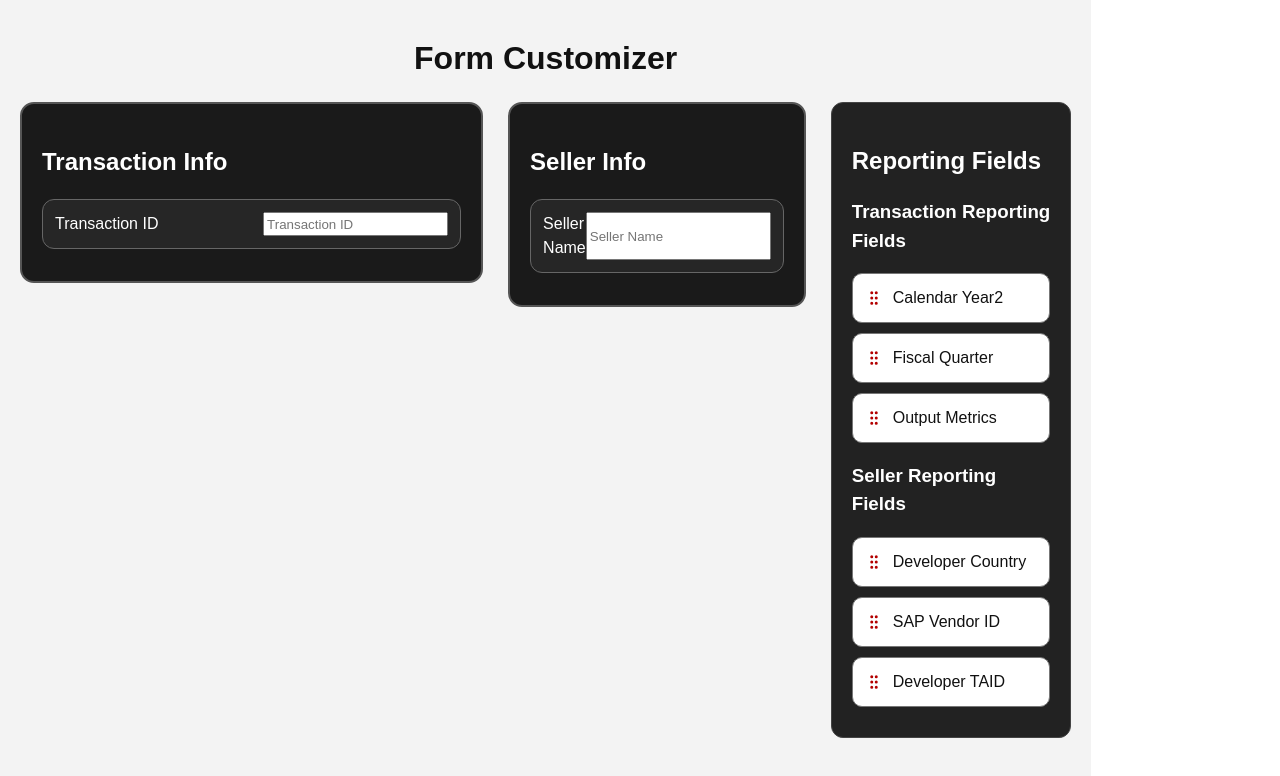
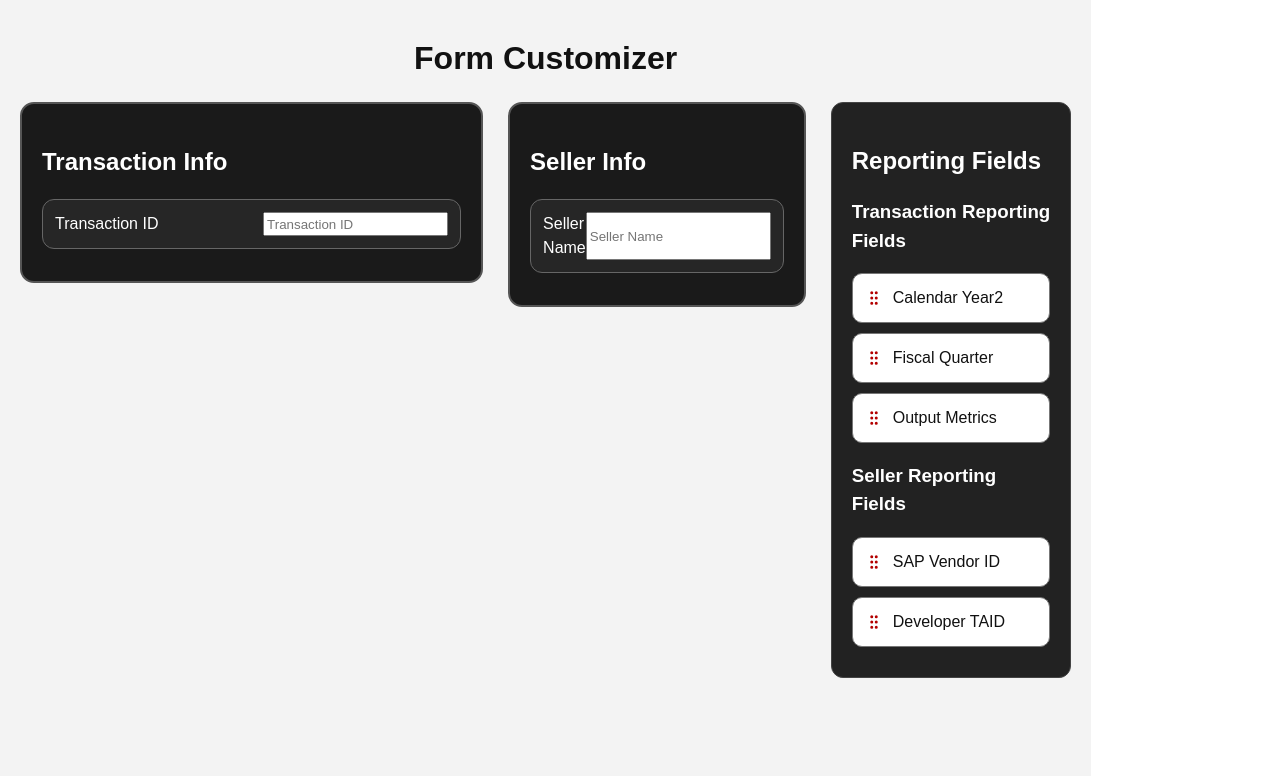
Before and after one commit to AbhishekKr2001/Drag-and-Drop, a React (Vite) app: page / in a window 1280 px wide. Shown: the top 776 px of the page. Built offline with nearby package versions, Linux system fonts and the light colour scheme.

Commit message:
edit main developer

```diff
--- a/src/App.jsx
+++ b/src/App.jsx
@@ -11,7 +11,6 @@ const otherItems = [
   { name: "calendar_year2", label: "Calendar Year2", section: "transaction" },
   { name: "fiscal_quarter2", label: "Fiscal Quarter", section: "transaction" },
   { name: "output_metrics", label: "Output Metrics", section: "transaction" },
-  { name: "developer_country", label: "Developer Country", section: "seller" },
   { name: "sap_vendor_id", label: "SAP Vendor ID", section: "seller" },
   { name: "developer_taid", label: "Developer TAID", section: "seller" }
 ];
```
